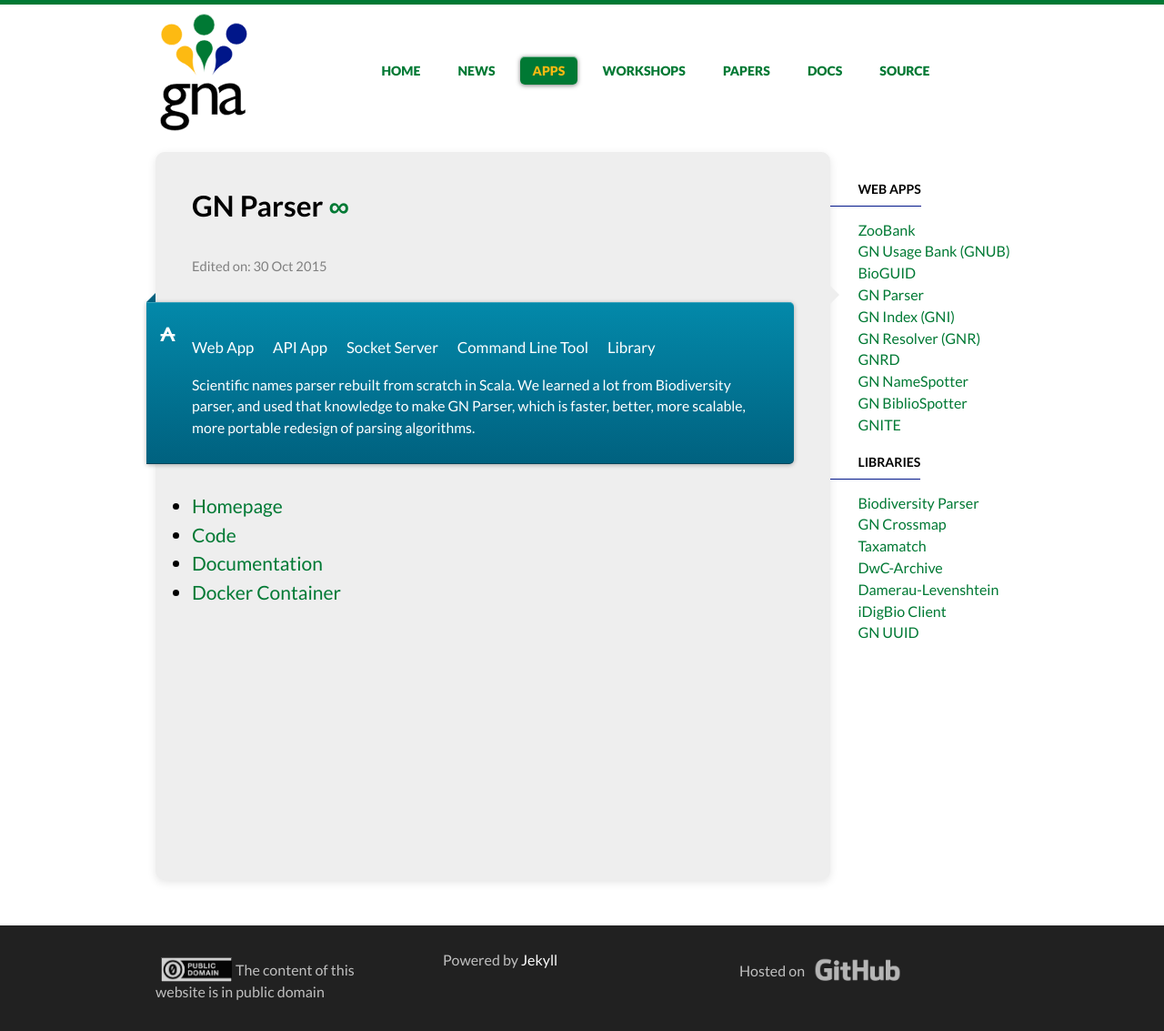
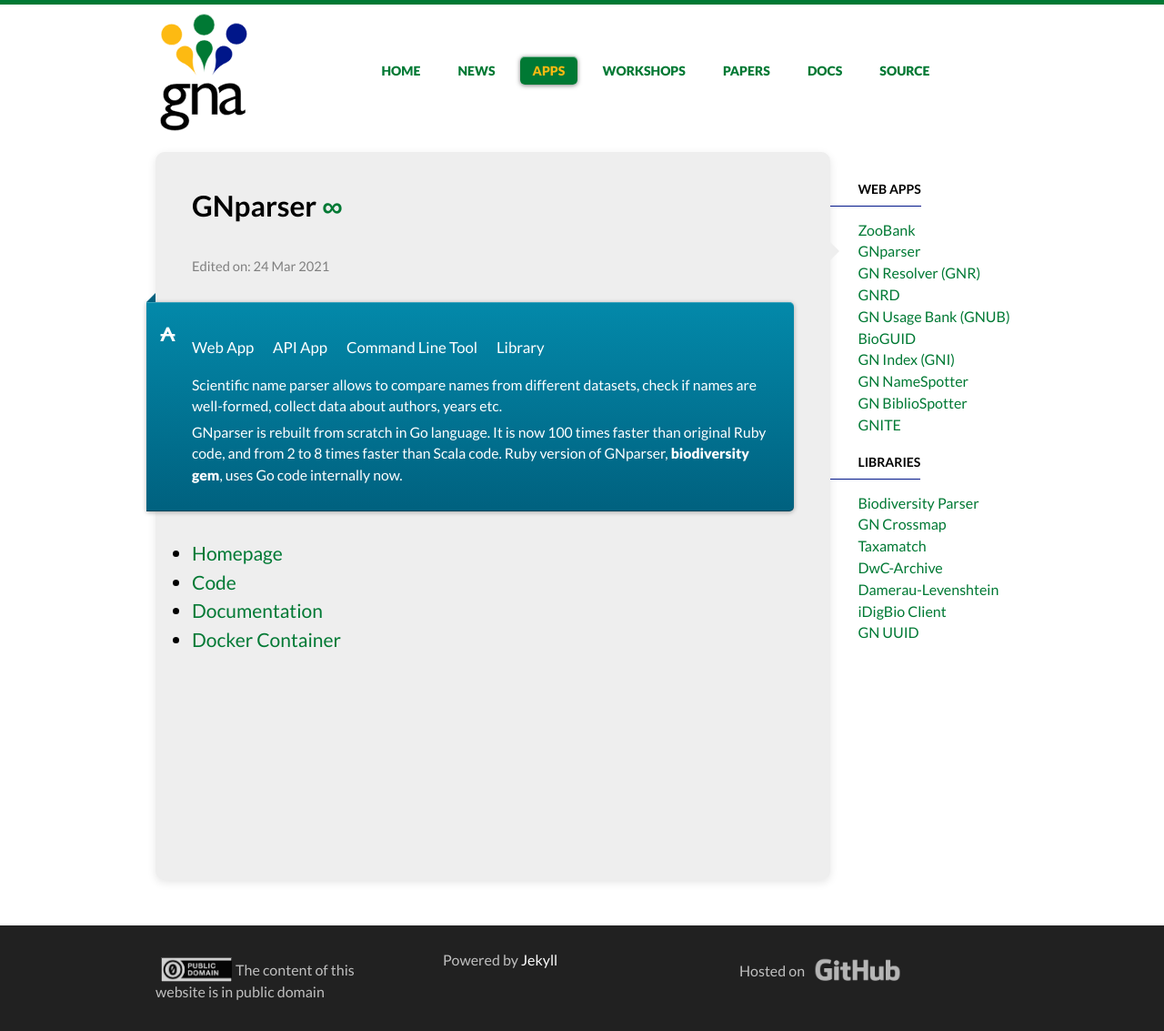
Before and after one commit to GlobalNamesArchitecture/GlobalNamesArchitecture.github.io, a Jekyll site: the page built from _apps/gnparser.md, in a window 1280 px wide. Shown: the whole page at 91% size. Built offline with Jekyll 4.4.1, drawn with Linux system fonts in a browser that asks for light colours; nearby versions of some CDN libraries.

Commit message:
update gnparser app info

```diff
--- a/_apps/gnparser.md
+++ b/_apps/gnparser.md
@@ -1,12 +1,12 @@
 ---
 layout: docs
-title: GN Parser
-date: 2015-10-30 18:46:38
+title: GNparser
+date: 2021-03-24 07:43:46
 type: apps
 homepage: http://parser.globalnames.org
-code: https://github.com/GlobalNamesArchitecture/gnparser
-documentation: https://github.com/GlobalNamesArchitecture/gnparser/blob/master/README.rst
-docker: https://hub.docker.com/r/gnames/gnparser/
+code: https://github.com/gnames/gnparser
+documentation: https://github.com/gnames/gnparser/blob/master/README.rst
+docker: https://hub.docker.com/r/gnames/gognparser/
 permalink: /apps/gnparser/
 ---
 
@@ -15,14 +15,19 @@ permalink: /apps/gnparser/
   <ul>
     <li>Web App</li>
     <li>API App</li>
-    <li>Socket Server</li>
     <li>Command Line Tool</li>
     <li>Library</li>
   </ul>
 
-  <p> Scientific names parser rebuilt from scratch in Scala. We learned a lot
-  from Biodiversity parser, and used that knowledge to make GN Parser, which is
-  faster, better, more scalable, more portable redesign of parsing algorithms.
+  <p> Scientific name parser allows to compare names from different datasets,
+  check if names are well-formed, collect data about authors, years etc.
+  </p>
+
+  <p> GNparser is rebuilt from scratch in Go language. It is now 100 times
+  faster than original Ruby code, and from 2 to 8 times faster than Scala code.
+  Ruby version of GNparser,
+  <a href="https://github.com/GlobalNamesArchitecture/biodiversity"> biodiversity
+  gem</a>, uses Go code internally now.
   </p>
 
 </div>
--- a/_data/apps.yml
+++ b/_data/apps.yml
@@ -1,12 +1,12 @@
 - title: Web Apps
   docs:
     - zoobank
+    - gnparser
+    - gnr
+    - gnrd
     - gnub
     - bioguid
-    - gnparser
     - gni
-    - gnr
-    - gnrd
     - name-spotter
     - biblio-spotter
     - gnite
```
Also changed, not shown: _apps/biodiversity.md (+2 -1 lines).
